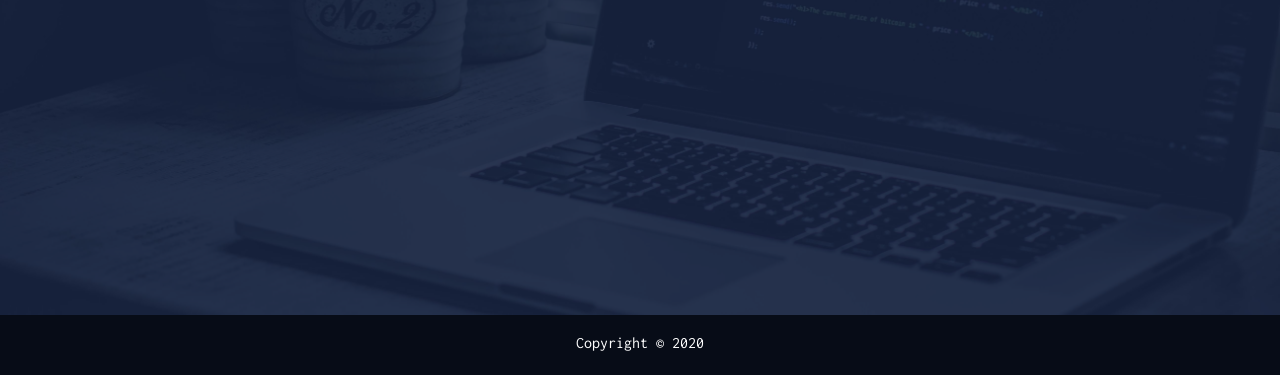
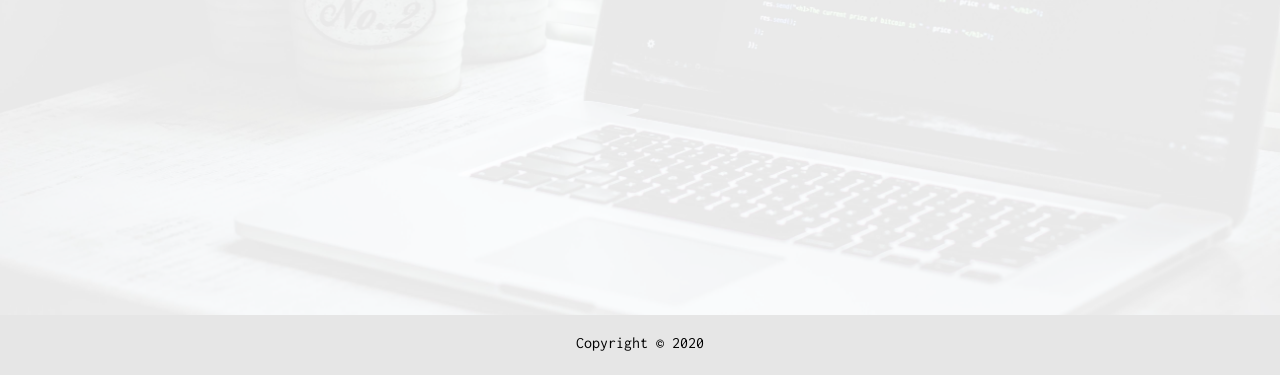
Before and after one commit to alive2020/my_portfolio, a website: page views/index.html in a window 1280 px wide. Shown: the part 425-800 px from the top of the page. Drawn offline with Linux system fonts and the light colour scheme.

Commit message:
Changed bg color

```diff
--- a/scss/_config.scss
+++ b/scss/_config.scss
@@ -1,5 +1,5 @@
-$primary-color: #14213d;
-$secondary-color: #fca311;
+$primary-color: #ffffff;
+$secondary-color: #27a300;
 $show-home-image: true;
 $home-image: url(../img/background.jpg);
 $background-opacity: 0.9;
```
Also changed, not shown: views/css/main.css.
